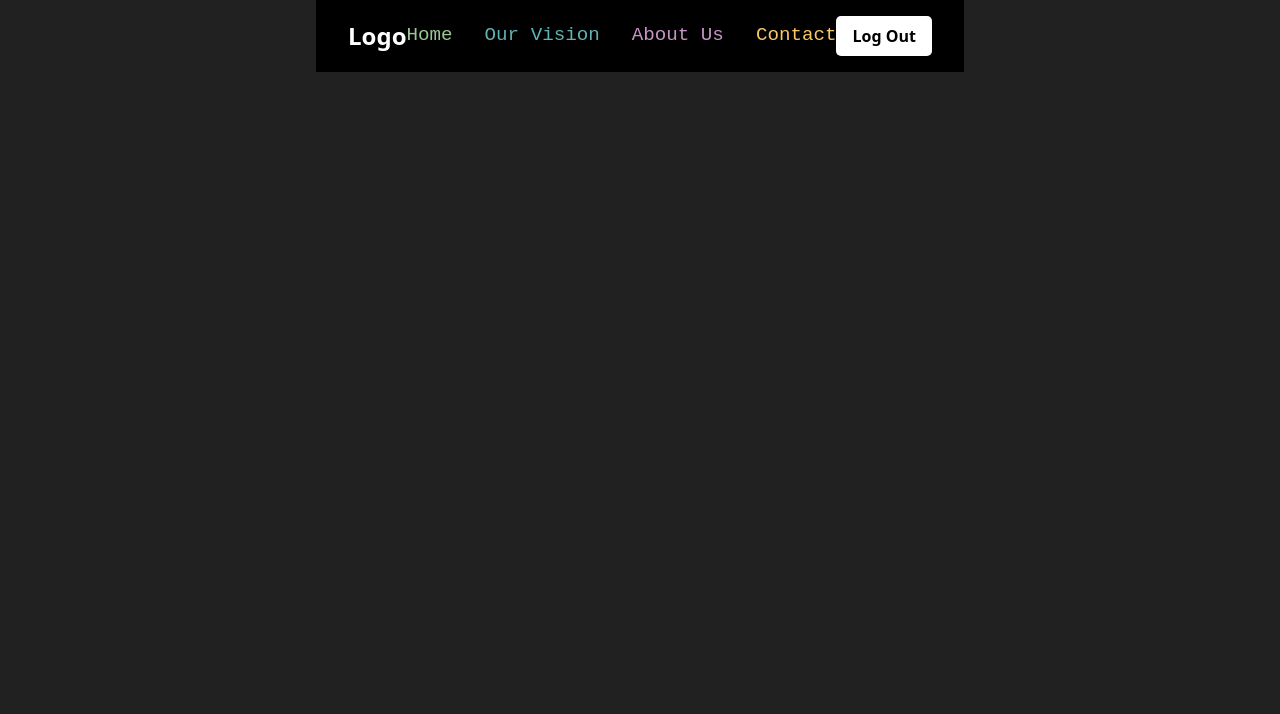
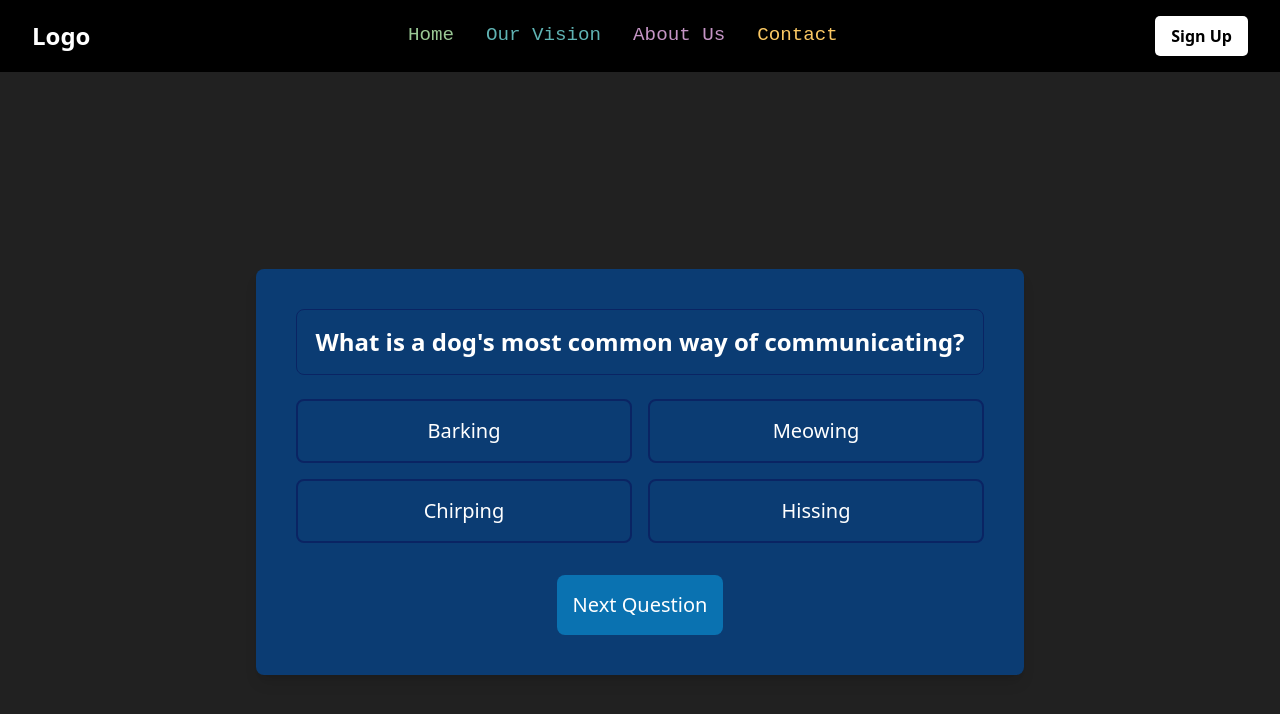
Before and after one commit to DuhanJishnu/LURN-beta, a React (Vite) app in the folder apps/frontend/: page /quiz in a window 1280 px wide. Shown: the top 714 px of the page. Built offline with nearby package versions, Linux system fonts and the light colour scheme; sample sign-in values are in the browser's storage.

Commit message:
add quiz.jsx

```diff
--- a/apps/frontend/src/components/Header.jsx
+++ b/apps/frontend/src/components/Header.jsx
@@ -1,4 +1,4 @@
-import { Link, useLocation, useNavigate } from 'react-router-dom';
+import { Link, useLocation } from 'react-router-dom';
 import styled from 'styled-components';
 
 const Nav = styled.nav`
@@ -103,13 +103,8 @@ const LogOutButton = styled.button`
 `;
 
 const Header = () => {
-    const navigate = useNavigate();
     const url = useLocation();
-
-    const logOutHandler = ()=>{
-        localStorage.clear("token");
-        navigate("/auth")
-    }
+    console.log(url)
   return (
     <Nav>
       <Logo>Logo</Logo>
@@ -119,14 +114,7 @@ const Header = () => {
         <a href="/about_us" className='text-vspurple hover:text-vsred'>About Us</a>
         <a href="/contact" className='text-vsyellow hover:text-vsred'>Contact</a>
       </NavLinks>
-      {
-        (url.pathname.includes('/auth')) ?
-        <div></div>
-        : (!localStorage.getItem("token"))?
-        <SignUpButton to="/auth">Sign Up</SignUpButton>
-        :
-        <LogOutButton onClick={logOutHandler}>Log Out</LogOutButton>
-        }
+      {(url.pathname.includes('/auth')) ? <div></div> : <SignUpButton to="/auth">Sign Up</SignUpButton>}
     </Nav>
   );
 };
--- a/apps/frontend/src/components/Welcome.jsx
+++ b/apps/frontend/src/components/Welcome.jsx
@@ -9,7 +9,7 @@ const Welcome = () => {
 
     React.useEffect(()=>{
         if(localStorage.getItem("token") === null){
-            navigate("/auth");
+            navigate("/signup");
         }
     },[])
     return (
--- a/apps/frontend/src/pages/Quiz.jsx
+++ b/apps/frontend/src/pages/Quiz.jsx
@@ -1,9 +1,108 @@
-const Quiz = ()=>{
-    return(
-        <>
+import React, { useState } from 'react';
 
-        </>
-    )
-}
+const questions = [
+  {
+    question_text: "What is a dog's most common way of communicating?",
+    option_1: "Barking",
+    option_2: "Meowing",
+    option_3: "Chirping",
+    option_4: "Hissing",
+    correct_option: "option_1",
+  },
+  {
+    question_text: 'Which planet is known as the Red Planet?',
+    option_1: 'Earth',
+    option_2: 'Mars',
+    option_3: 'Jupiter',
+    option_4: 'Saturn',
+    correct_option: 'option_2',
+  },
+  {
+    question_text: 'What is the capital city of Japan?',
+    option_1: 'Beijing',
+    option_2: 'Seoul',
+    option_3: 'Tokyo',
+    option_4: 'Bangkok',
+    correct_option: 'option_3',
+  },
+];
 
-export default Quiz
+const Quiz = () => {
+  const [currentQuestionIndex, setCurrentQuestionIndex] = useState(0);
+  const [selectedOption, setSelectedOption] = useState(null);
+  const [answers, setAnswers] = useState({});
+  const [quizCompleted, setQuizCompleted] = useState(false);
+
+  const currentQuestion = questions[currentQuestionIndex];
+
+  const handleOptionClick = (option) => {
+    setSelectedOption(option);
+    setAnswers({ ...answers, [currentQuestionIndex]: option });
+  };
+
+  const handleNextQuestion = () => {
+    if (currentQuestionIndex < questions.length - 1) {
+      setCurrentQuestionIndex(currentQuestionIndex + 1);
+      setSelectedOption(answers[currentQuestionIndex + 1] || null);
+    } else {
+      setQuizCompleted(true);
+    }
+  };
+
+  const evaluateQuiz = () => {
+    let correctAnswers = 0;
+    questions.forEach((question, index) => {
+      if (answers[index] === question.correct_option) {
+        correctAnswers++;
+      }
+    });
+    return correctAnswers;
+  };
+
+  return (
+    <div className="flex flex-col items-center justify-center h-screen bg-[#212121] text-white p-6">
+      {!quizCompleted ? (
+        <div className="bg-[#0B3C73] p-10 rounded-lg shadow-lg w-full max-w-3xl text-center">
+          <h2 className="text-2xl font-bold mb-6 text-white border border-[#0A2463] p-4 rounded-lg">
+            {currentQuestion.question_text}
+          </h2>
+          <div className="grid grid-cols-2 gap-4">
+            {['option_1', 'option_2', 'option_3', 'option_4'].map((option, index) => (
+              <button
+                key={index}
+                className={`p-4 rounded-lg text-xl text-white border-2 border-[#0A2463] hover:bg-[#064287] transition-colors ${
+                  selectedOption === option ? 'bg-[#0A72B1]' : 'bg-[#0B3C73]'
+                }`}
+                onClick={() => handleOptionClick(option)}
+              >
+                {currentQuestion[option]}
+              </button>
+            ))}
+          </div>
+          <button
+            className="mt-8 bg-[#0A72B1] hover:bg-[#064287] p-4 rounded-lg text-xl"
+            onClick={handleNextQuestion}
+            disabled={!selectedOption}
+          >
+            {currentQuestionIndex === questions.length - 1 ? 'Finish Quiz' : 'Next Question'}
+          </button>
+        </div>
+      ) : (
+        <div className="bg-[#0B3C73] p-10 rounded-lg shadow-lg w-full max-w-3xl text-center">
+          <h2 className="text-3xl font-bold mb-6">Quiz Completed!</h2>
+          <p className="text-2xl mb-4">
+            You answered {evaluateQuiz()} out of {questions.length} questions correctly.
+          </p>
+          <button
+            className="bg-blue-600 hover:bg-blue-800 p-4 rounded-lg text-xl"
+            onClick={() => window.location.reload()}
+          >
+            Restart Quiz
+          </button>
+        </div>
+      )}
+    </div>
+  );
+};
+
+export default Quiz;
--- a/apps/frontend/src/pages/flascard.css
+++ b/apps/frontend/src/pages/flascard.css
@@ -1,11 +1,3 @@
-
-body {
-  margin: 0;
-  display: grid;
-  place-items: center;
-  perspective: 1000px;
-}
-
 .board {
   --card-width: min(200px, 20vmin);
   display: flex;
```
Also changed, not shown: 1 other file (tests, documents, lock files or other folders).
